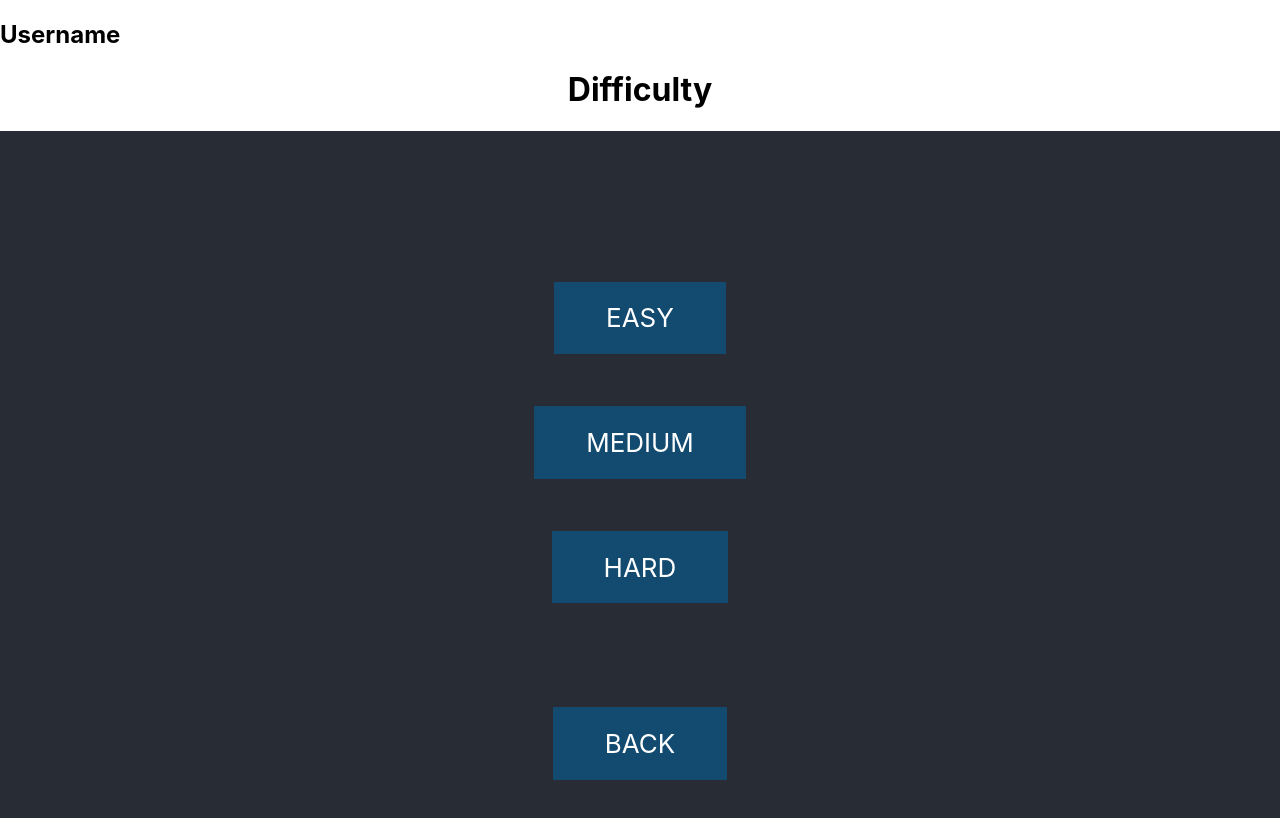
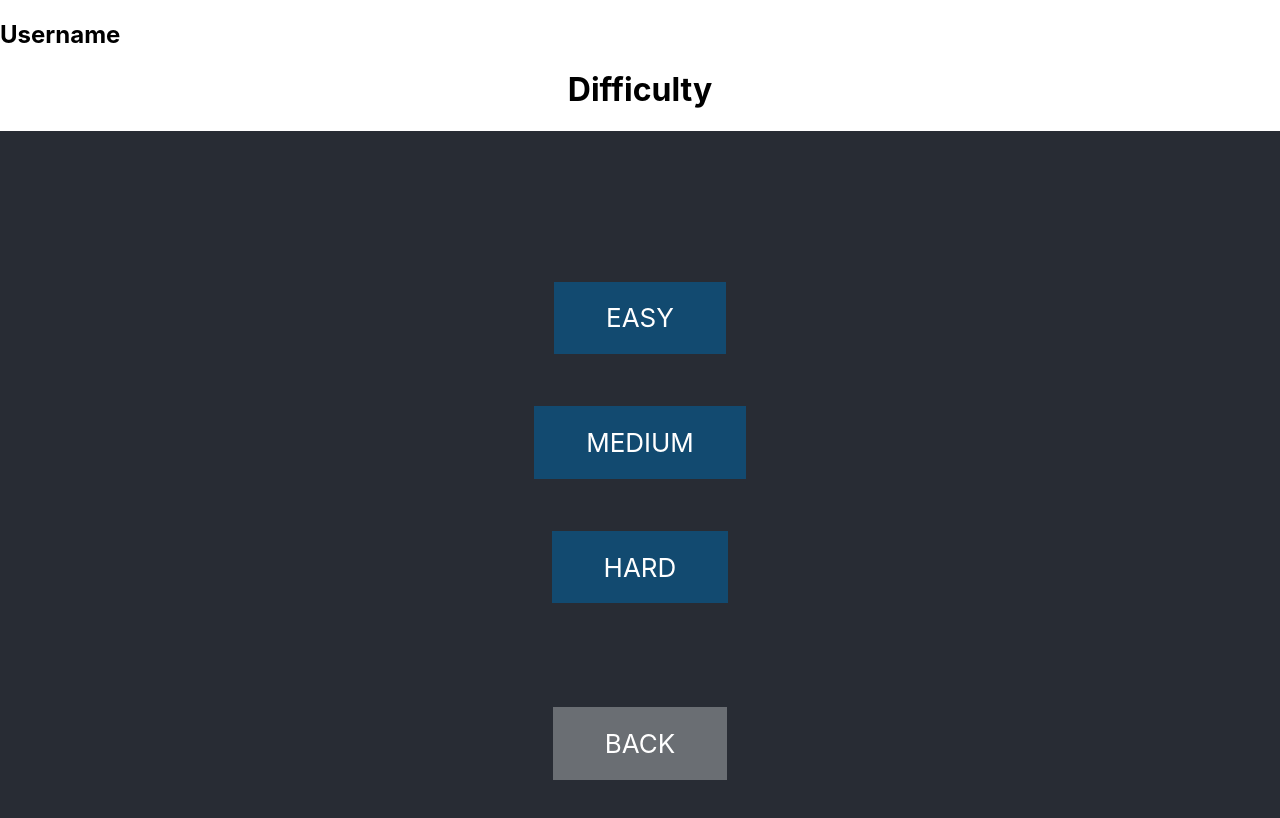
Before and after one commit to travbrown/tx-swe-popstars, a React (Create React App) app: page / in a window 1280 px wide. Shown: the top 818 px of the page. Built offline with nearby package versions, Linux system fonts and the light colour scheme.

Commit message:
Changed the button colors

```diff
--- a/src/pages/index.css
+++ b/src/pages/index.css
@@ -1,5 +1,13 @@
-a {
+ .button {
     background-color: rgba(5, 93, 151, 0.61);
+    color: white;
+    padding: 0.8em 2em;
+    text-decoration: none;
+    text-transform: uppercase;
+  }
+
+  .button2 {
+    background-color: rgba(149, 153, 155, 0.61);
     color: white;
     padding: 0.8em 2em;
     text-decoration: none;
--- a/src/pages/index.jsx
+++ b/src/pages/index.jsx
@@ -11,13 +11,13 @@ const DifficultyPage = () => {
         <h1> Difficulty </h1>
       </div>
       <header className="App-header">
-        <Link to="/start_game">Easy</Link>
+        <Link to="/start_game" class= "button" >Easy</Link>
         <p></p>
-        <Link to="/start_game">Medium</Link>
+        <Link to="/start_game" class= "button" >Medium</Link>
         <p></p>
-        <Link to="/start_game">Hard</Link>
+        <Link to="/start_game" class= "button" >Hard</Link>
         <p></p><p></p>
-        <Link to="/">Back</Link>
+        <Link to="/" class= "button2" >Back</Link>
       </header>
     </div>
   );
--- a/src/pages/start_game.jsx
+++ b/src/pages/start_game.jsx
@@ -8,10 +8,10 @@ const startPage = () => {
     <div className="App">
       <h2> Username </h2>
       <header className="App-header">
-        <Link to="/">START GAME</Link>
+        <Link to="/" class= "button" > START GAME</Link>
         <p></p>
         <p></p>
-        <Link to="/">Back</Link>
+        <Link to="/" class= "button2" >Back</Link>
       </header>
     </div>
   );
```
